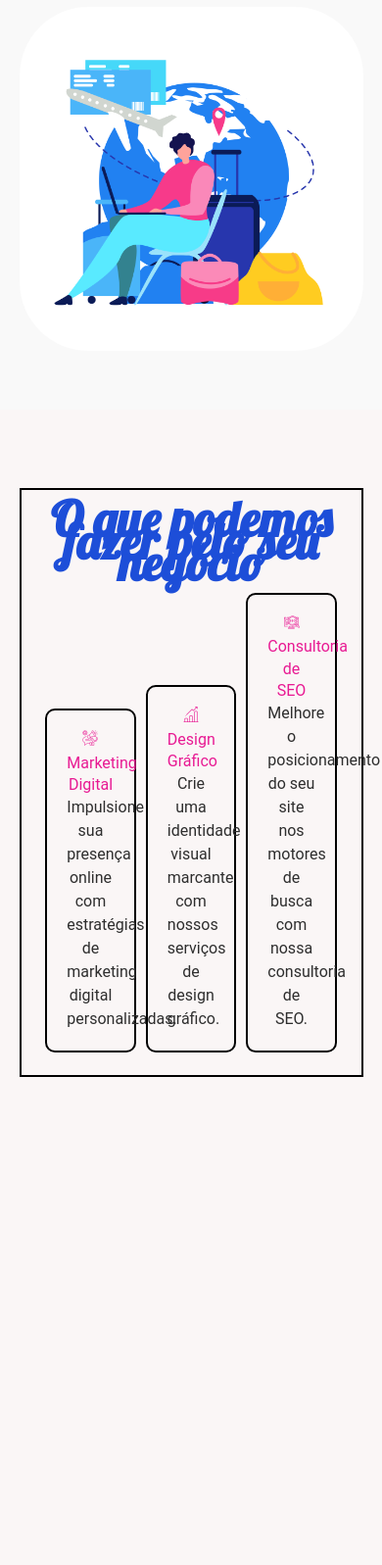
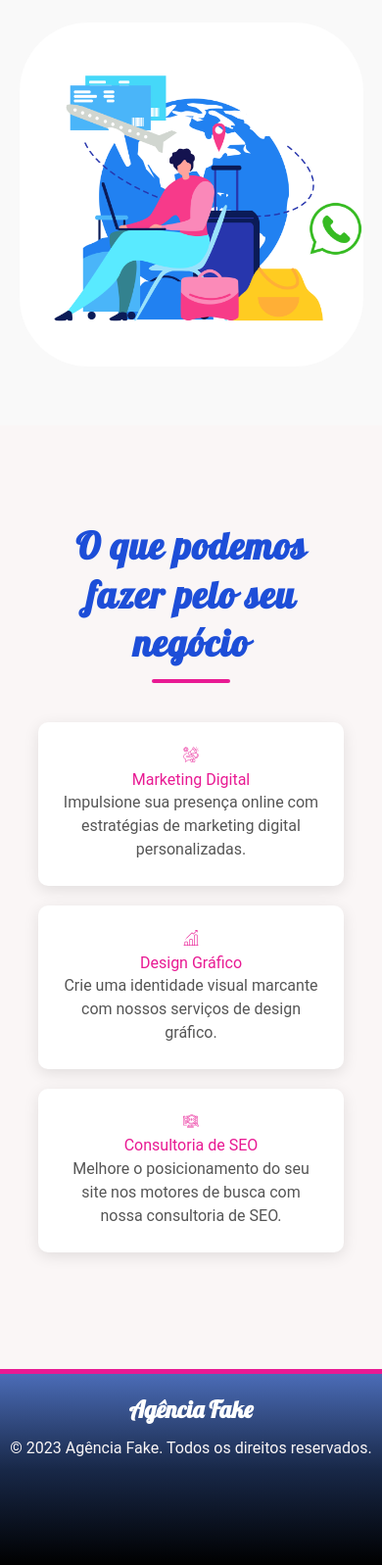
Before and after one commit to LucieneFreitas/Agencia-fake, a plain HTML site: page index.html in a window 390 px wide. Shown: the part 563-2160 px from the top of the page at 98% size. Before the commit the page ends 1662 px from the top, so only its background shows below. Drawn offline with Linux system fonts and the light colour scheme.

Commit message:
finalizaçãop do site

```diff
--- a/index.html
+++ b/index.html
@@ -39,6 +39,13 @@
           <h1>Agência Fake</h1>
         </div>
 
+        <!-- Botão Hamburger -->
+    <div class="hamburger" id="hamburger">
+      <span></span>
+      <span></span>
+      <span></span>
+    </div>
+
         <!-- Menu principal -->
         <div class="menu">
           <a href="#home">Home</a>
@@ -74,30 +81,56 @@
   <section class="cards-text">
     <h2>O que podemos fazer pelo seu negócio</h2>
     <div class="servicos">
+
       <div class="card">
         <img src="assets/icons/social.png" alt="Marketing Digital">
         <h3>Marketing Digital</h3>
-            <p>
+        <p class="texto-visivel">
           Impulsione sua presença online com estratégias de marketing digital personalizadas.
         </p>
+        <p class="texto-oculto">
+          Nossa equipe de especialistas está pronta para ajudar sua empresa a alcançar novos patamares no mundo digital. Com soluções inovadoras e personalizadas, garantimos resultados eficazes para o crescimento do seu negócio.
+        </p>
       </div>
+
       <div class="card">
         <img src="assets/icons/bar-chart.png" alt="Design Gráfico">
         <h3>Design Gráfico</h3>
-            <p>
+        <p class="texto-visivel">
           Crie uma identidade visual marcante com nossos serviços de design gráfico.
         </p>
+        <p class="texto-oculto">
+          Desenvolvemos artes profissionais e modernas para destacar sua marca e fortalecer sua comunicação visual.
+        </p>
       </div>
+
       <div class="card">
         <img src="assets/icons/seo.png" alt="Consultoria de SEO">
         <h3>Consultoria de SEO</h3>
-            <p>
+        <p class="texto-visivel">
           Melhore o posicionamento do seu site nos motores de busca com nossa consultoria de SEO.
         </p>
+        <p class="texto-oculto">
+          Ajudamos seu site a atingir o topo do Google com estratégias de otimização personalizadas.
+        </p>
       </div>
+
     </div>
   </section>
 </main>
 
+<!-- ===============Footer Start=================-->
+<footer>
+  <div class="footer-content">
+    <h1>Agência Fake</h1>
+    <p>&copy; 2023 Agência Fake. Todos os direitos reservados.</p>
+  </div>
+</footer>
+<!-- ===============Footer End=================-->
+  <a href="https://w.app/lucienefreitas" target="_blank" rel="noopener noreferrer">
+    <img src="assets/images/whatsapp.png" alt="whatsapp" class="whatsapp"/>
+  </a>
+
+  <script src="scripts/navbar.js"></script>
   </body>
 </html>
--- /dev/null
+++ b/scripts/navbar.js
@@ -0,0 +1,15 @@
+const hamburger = document.getElementById('hamburger');
+const menu = document.getElementById('menu');
+
+hamburger.addEventListener('click', () => {
+  hamburger.classList.toggle('active');
+  menu.classList.toggle('active');
+});
+
+
+document.querySelectorAll('.menu a').forEach(link => {
+  link.addEventListener('click', () => {
+    hamburger.classList.remove('active');
+    menu.classList.remove('active');
+  });
+});
--- /dev/null
+++ b/styles/footer.css
@@ -0,0 +1,19 @@
+footer {
+  background-image: linear-gradient(180deg, #4b6cb7, #182848, black);
+  color: #fff;
+  text-align: center;
+  padding: 20px 0;
+  margin-top: 100px;
+  height: 200px;
+  border-top: 5px solid var(--brand-pink);
+}
+
+.footer-content h1 {
+  font: var(--h3);
+  margin-bottom: 10px;
+
+}
+
+.footer-content p {
+  color: var(--white);
+}
--- a/styles/index.css
+++ b/styles/index.css
@@ -2,3 +2,5 @@
 @import url(navbar.css);
 @import url(main.css);
 @import url(main2.css);
+@import url(footer.css);
+@import url(whatsapp.css);
--- a/styles/main2.css
+++ b/styles/main2.css
@@ -1,34 +1,122 @@
 .cards-text {
-  display: inline-block;
+  display: block;
   margin-top: 80px;
-  border: 2px solid #000;
   margin-left: 5%;
   margin-right: 5%;
-
   text-align: center;
   padding: 5%;
   width: 90%;
 }
 
+/* ===== TÍTULO PRINCIPAL ===== */
 .cards-text h2 {
-  font-size: 50px;
-  color: var(--text-color);
+  font: var(--h3);
+  color: var(--color-blue);
+  text-align: center;
   width: 100%;
-  font-family: var(--font-h3);
-  font-weight: bold;
-  color: var(--color-blue);
+  margin-bottom: 40px;
+  line-height: 1.3;
+  letter-spacing: 1px;
+  position: relative;
+  font-size: 48px;
 }
 
-.servicos {
-  display: inline-block;
-  margin-top: 5%;
+.cards-text h2::after {
+  content: "";
+  display: block;
+  width: 80px;
+  height: 4px;
+  background-color: var(--brand-pink);
+  margin: 12px auto 0;
+  border-radius: 2px;
+  transition: width 0.4s ease;
 }
 
+.cards-text h2:hover::after {
+  width: 140px;
+}
+
+/* ===== CONTAINER DE SERVIÇOS ===== */
+.servicos {
+  display: flex;
+  justify-content: center;
+  align-items: stretch;
+  gap: 30px;
+  flex-wrap: wrap; /* permite quebrar linha no mobile */
+}
+
+/* ===== CARD ===== */
 .card {
-  display: inline-block;
-  width: 30%;
-  padding: 20px;
-  margin: 1%;
-  border: 2px solid #000;
+  flex: 1 1 300px; /* define largura mínima */
+  max-width: 360px;
+  background: #fff;
+  padding: 25px;
   border-radius: 10px;
+  box-shadow: 0 4px 15px rgba(0, 0, 0, 0.1);
+  position: relative;
+  overflow: hidden;
+  cursor: pointer;
+  transition: all 0.4s ease-in-out;
 }
+
+.card:hover {
+  transform: translateY(-8px) scale(1.02);
+  box-shadow: 0 10px 30px rgba(0, 0, 0, 0.2);
+}
+
+/* ===== TEXTOS ===== */
+.texto-visivel {
+  transition: all 0.4s ease-in-out;
+  color: #555;
+}
+
+.texto-oculto {
+  position: absolute;
+  inset: 0;
+  background: #e81a93;
+  color: #fff;
+  display: flex;
+  justify-content: center;
+  align-items: center;
+  text-align: center;
+  padding: 25px;
+  font-size: 1rem;
+  line-height: 1.5;
+  border-radius: 10px;
+  opacity: 0;
+  transform: scale(0.95);
+  box-shadow: inset 0 0 15px rgba(255, 255, 255, 0.2);
+  transition: all 0.5s ease-in-out;
+}
+
+.card:hover .texto-visivel {
+  opacity: 0;
+  transform: translateY(-20px);
+}
+
+.card:hover .texto-oculto {
+  opacity: 1;
+  transform: scale(1);
+}
+
+/* ===== RESPONSIVIDADE ===== */
+@media (max-width: 1024px) {
+  .servicos {
+    gap: 20px;
+  }
+
+  .card {
+    flex: 1 1 45%;
+  }
+}
+
+@media (max-width: 768px) {
+  .card {
+    flex: 1 1 100%;
+    max-width: 100%;
+  }
+
+  .cards-text h2 {
+    font-size: 38px;
+  }
+}
--- /dev/null
+++ b/styles/whatsapp.css
@@ -0,0 +1,18 @@
+/* ===== WHATSAPP FIXO ===== */
+.whatsapp {
+  position: fixed;
+  bottom: 20px;          /* distância da parte inferior */
+  right: 20px;           /* distância da lateral direita */
+  width: 55px;           /* tamanho da imagem */
+  height: 55px;
+  cursor: pointer;
+  z-index: 1000;         /* garante que fique acima de tudo */
+  transition: transform 0.3s ease, box-shadow 0.3s ease;
+}
+
+/* Animação UX de hover */
+.whatsapp:hover {
+  transform: scale(1.15);
+  box-shadow: 0 0 15px rgba(0, 255, 0, 0.5);
+  border-radius: 50%;
+}
```
Also changed, not shown: assets/images/whatsapp.png (added). Lines whose indentation alone changed are shown as unchanged.
